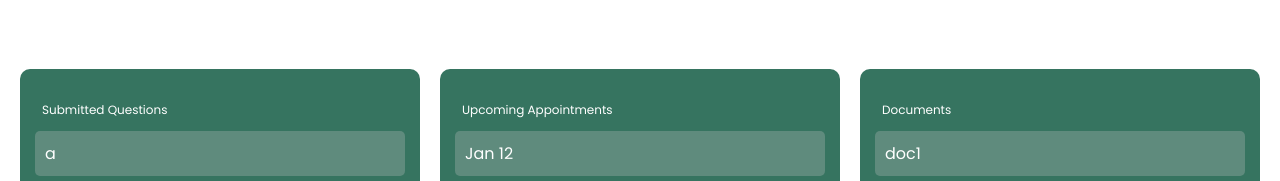
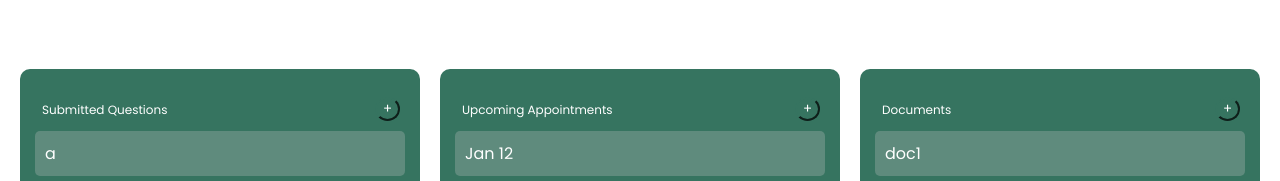
Before and after one commit to matchlawstudent/matchlawstudent, a React (Create React App) app: page /dashboardUser in a window 1280 px wide. Shown: the part 134-315 px from the top of the page. Built offline with nearby package versions, Linux system fonts and the light colour scheme.

Commit message:
added the plus button

```diff
--- a/src/components/pages/Dashboard/DashboardUser.css
+++ b/src/components/pages/Dashboard/DashboardUser.css
@@ -66,3 +66,22 @@
     padding: 10px;
     display: inline-flex;
 }
+.titleNButton {
+    display: flex;
+    flex-direction: 'row';
+    justify-content: space-between;
+    align-items: center;
+}
+
+.plusButton {
+    background-color: #367460;
+    border-radius: 50%;
+    padding-right: 6px;
+    padding-left: 6px;
+    align-self: end;
+    margin-right: 20px;
+    margin-bottom: 10px;
+    color: white;
+    font-size: bold;
+    border-color: #367460;
+}
--- a/src/components/pages/Dashboard/SquareInfo.js
+++ b/src/components/pages/Dashboard/SquareInfo.js
@@ -4,7 +4,10 @@ import './DashboardUser.css';
 export default function SquareInfo(props) {
     return (
         <div className='container-square'>
-            <h1 className='title'>{props.title}</h1>
+            <div className='titleNButton'>
+                <h1 className='title'>{props.title}</h1>
+                <button className='plusButton'> + </button>
+            </div>
             <ul className='content-list-container'>
             {props.contentList.map((item, index) => (
                 <li key={index} className='content-list'>{item}</li>
```
